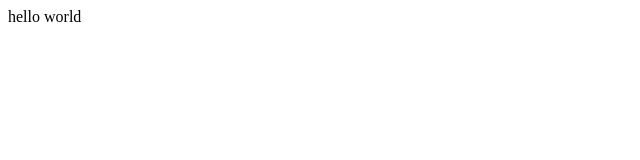
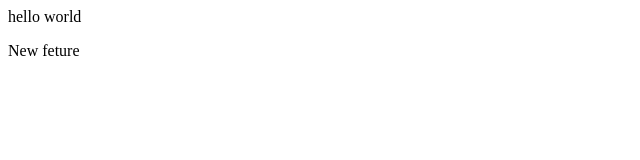
Before and after one commit to VinayKrishna1248/githubdemo, a plain HTML site: page index.html in a window 1280 px wide. Shown: the full height of the page, 0-640 px from the left. Drawn offline with Linux system fonts and the light colour scheme.

Commit message:
Update index.html

```diff
--- a/index.html
+++ b/index.html
@@ -1 +1,2 @@
 <p>hello world</p>
+<p>New feture</p>
```
